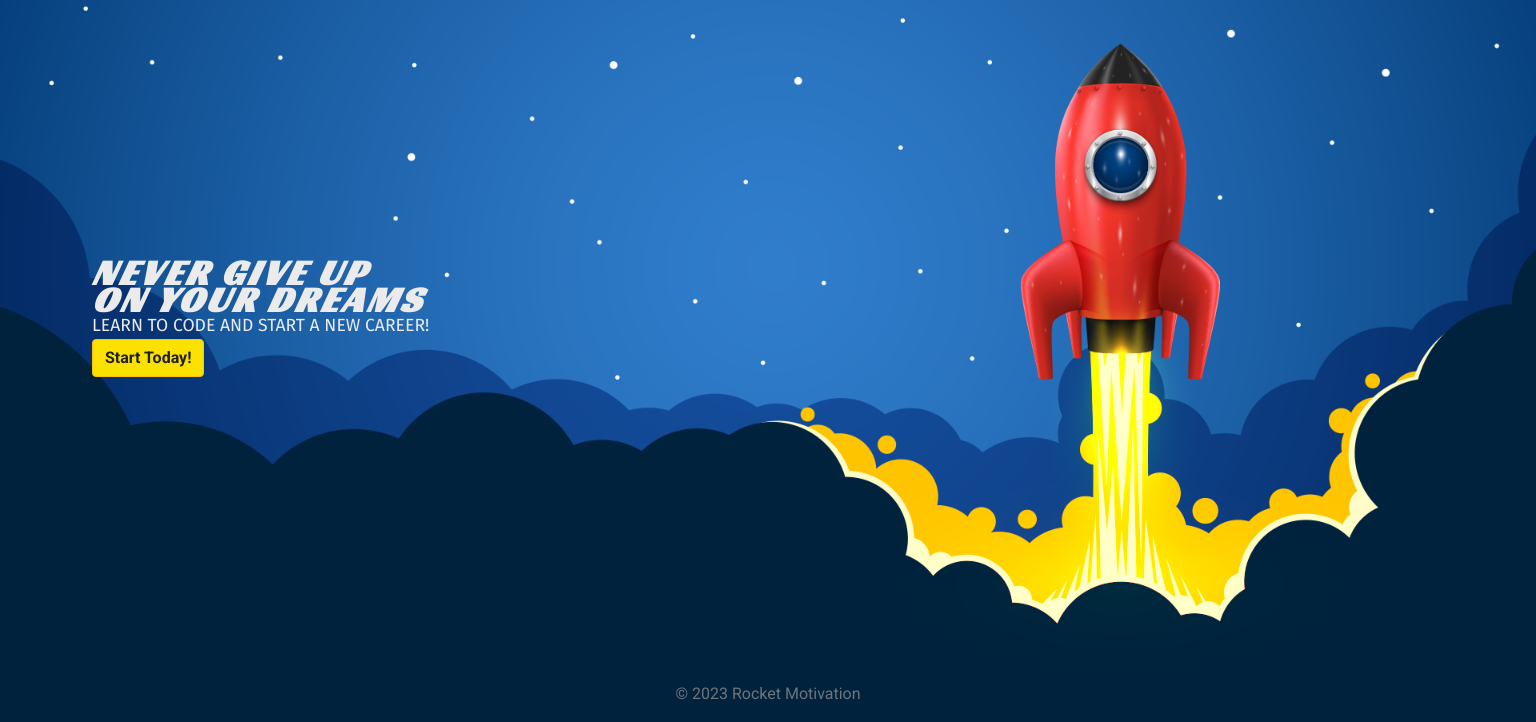
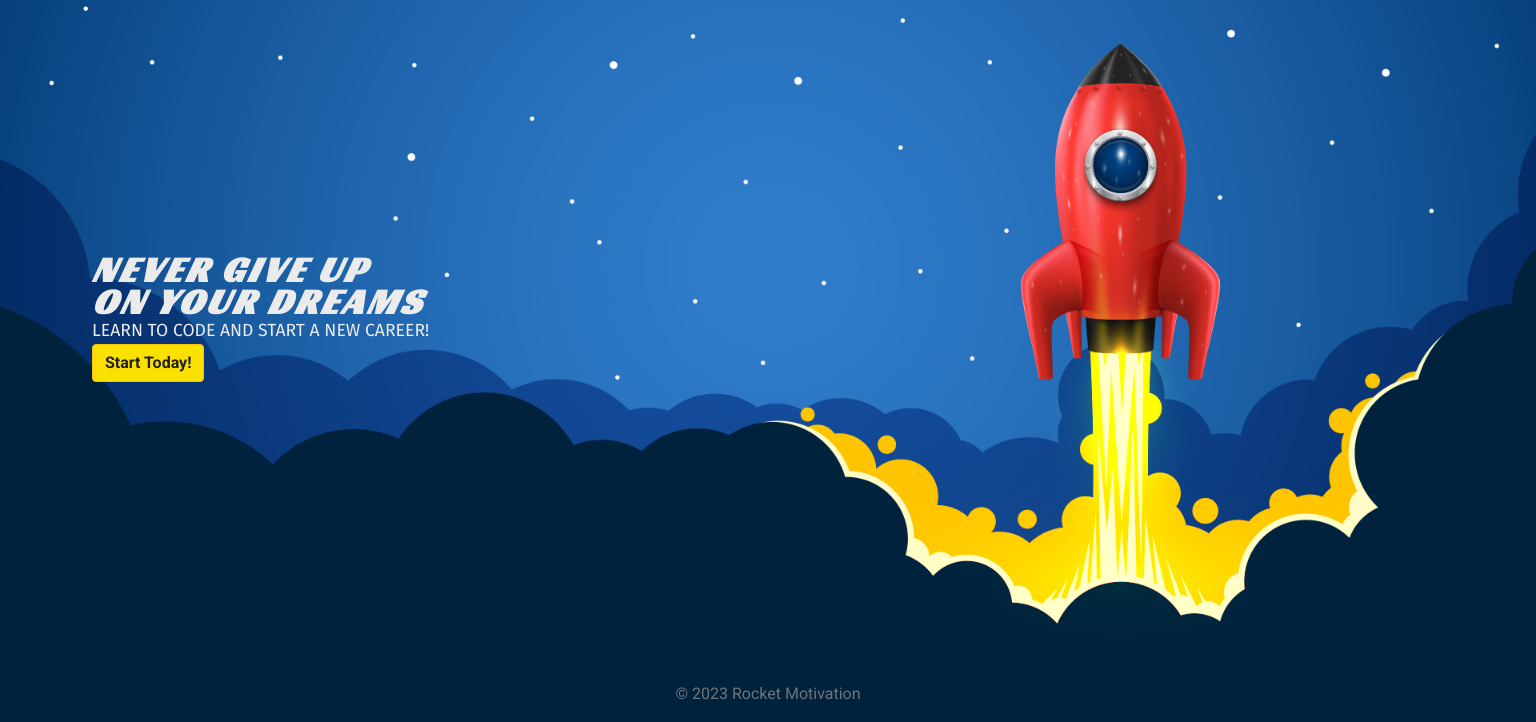
Before and after one commit to McKeeJerry-FS/LandingPageQuiz, a plain HTML site: page index.html in a window 1536 px wide. Shown: the part 78-800 px from the top of the page. Drawn offline with nearby package versions, Linux system fonts and the light colour scheme.

Commit message:
adjustments to line-height in css

```diff
--- a/css/site.css
+++ b/css/site.css
@@ -141,20 +141,17 @@ body {
         background-image: url("/img/LandingPage_1400.png");
     }
     .main-title{
-        font-family: 'Racing Sans One', cursive;
-        color: var(--cf-light);
-        font-weight: 700;
-        font-style: italic;
-        line-height: 1.7rem;
-        letter-spacing: .2rem;
-        text-transform: uppercase;
 
+        font-size: 2.25rem;
     }
 
     .subtitle {
         font-family: 'Fira Sans', sans-serif;
         color: var(--cf-light);
 
+    }
+    #callToAction{
+        margin-left: 5rem;
     }
 }
 
@@ -164,14 +161,8 @@ body {
         background-image: url("/img/LandingPage_1920.png");
     }
     .main-title{
-        font-family: 'Racing Sans One', cursive;
-        color: var(--cf-light);
-        font-weight: 700;
-        font-style: italic;
-        line-height: 1.7rem;
-        letter-spacing: .2rem;
-        text-transform: uppercase;
 
+        font-size: 2.25rem;
     }
 
     .subtitle {
@@ -179,6 +170,9 @@ body {
         color: var(--cf-light);
 
     }
+    #callToAction{
+        margin-left: 5rem;
+    }
 }
 
 /* #endregion Media Queries */
```
